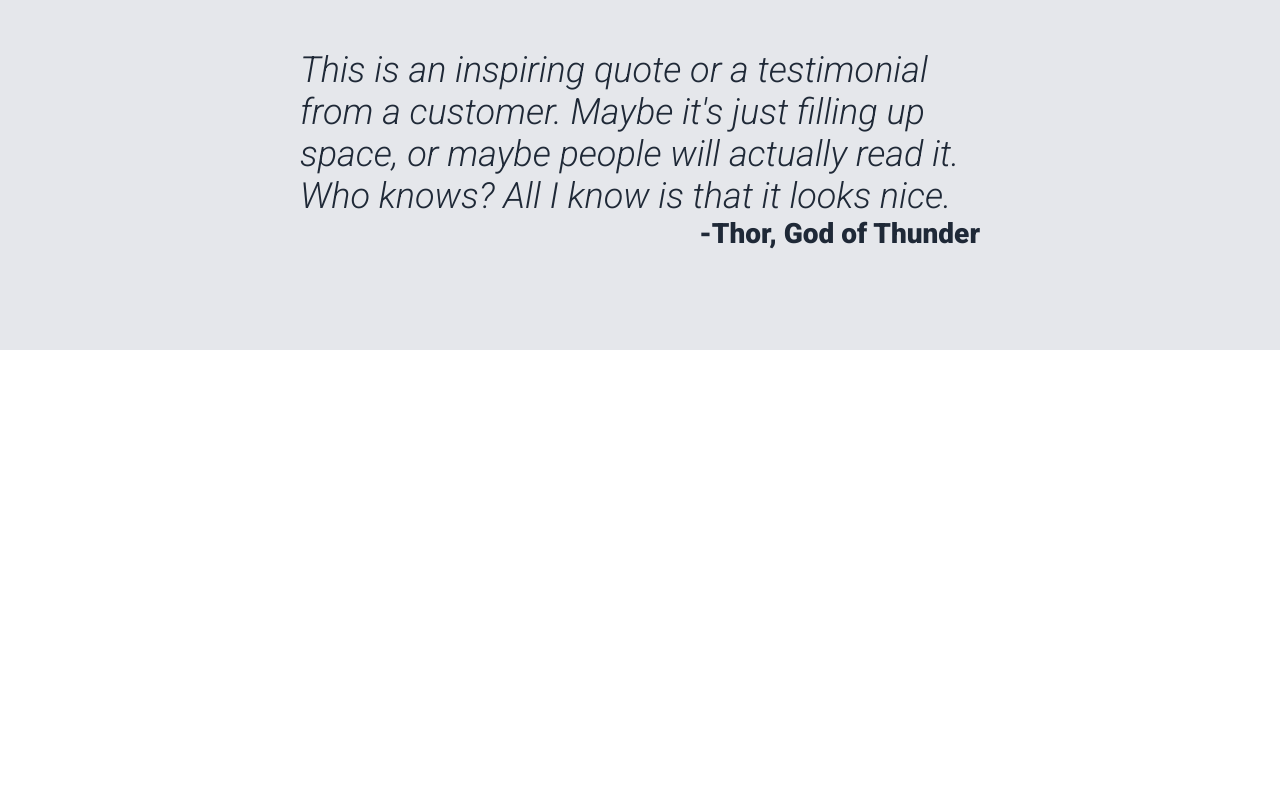
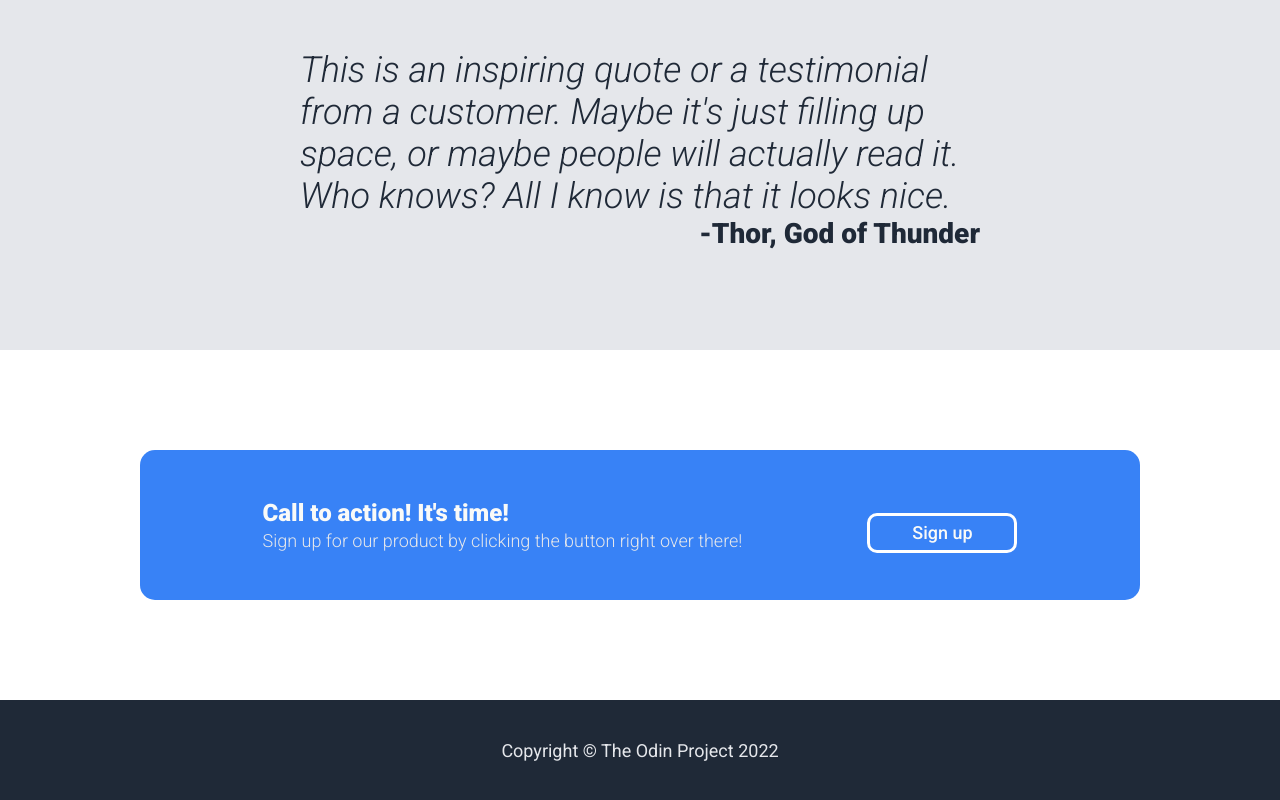
Before and after one commit to retop56/odin_landing-page, a plain HTML site: page index.html in a window 1280 px wide. Shown: the part 966-1766 px from the top of the page. Before the commit the page ends 1316 px from the top, so only its background shows below. Drawn offline with Linux system fonts and the light colour scheme.

Commit message:
Add call to action and footer

```diff
--- a/index.html
+++ b/index.html
@@ -72,5 +72,21 @@
       </p>
       <p>-Thor, God of Thunder</p>
     </div>
+
+    <div class="call-to-action-container">
+      <div class="call-to-action-box">
+        <div class="left">
+          <p>Call to action! It's time!</p>
+          <p>
+            Sign up for our product by clicking the button right over there!
+          </p>
+        </div>
+        <button type="button">Sign up</button>
+      </div>
+    </div>
+
+    <footer>
+      <p>Copyright © The Odin Project 2022</p>
+    </footer>
   </body>
 </html>
--- a/styles.css
+++ b/styles.css
@@ -81,9 +81,15 @@ button {
     border-radius: 10px;
     border: none;
     background-color: #3882F6;
-    color: white;
+    color: #F9FAF8;
     font-size: 18px;
     font-weight: 500;
+    cursor: pointer;
+}
+
+button:active {
+    background-color: #F9FAF8;
+    color: #3882F6;
 }
 
 .middle-container > span {
@@ -149,3 +155,50 @@ button {
     text-align: right;
     font-size: 28px;
 }
+
+.call-to-action-container {
+    display: flex;
+    justify-content: center;
+    align-items: center;
+    padding: 100px 100px;
+}
+
+.call-to-action-box {
+    display: flex;
+    height: 150px;
+    width: 1000px;
+    border: none;
+    border-radius: 15px;
+    background-color: #3882F6;
+    padding: 20px 75px;
+    justify-content: center;
+    align-items: center;
+    font-size: 24px;
+    color: #F9FAF8;
+    font-weight: bold;
+}
+
+.call-to-action-box p:nth-of-type(2) {
+    font-size: 18px;
+    color: #E5E7EB;
+    font-weight: 300;
+    padding-top: 3px;
+}
+
+.left {
+    margin-right: 125px;
+}
+
+.call-to-action-box > button {
+    border: 3px solid white;
+}
+
+footer {
+    display: flex;
+    justify-content: center;
+    align-items: center;
+    background-color: #1F2937;
+    height: 100px;
+    font-size: 18px;
+    color: #E5E7EB
+}
```
